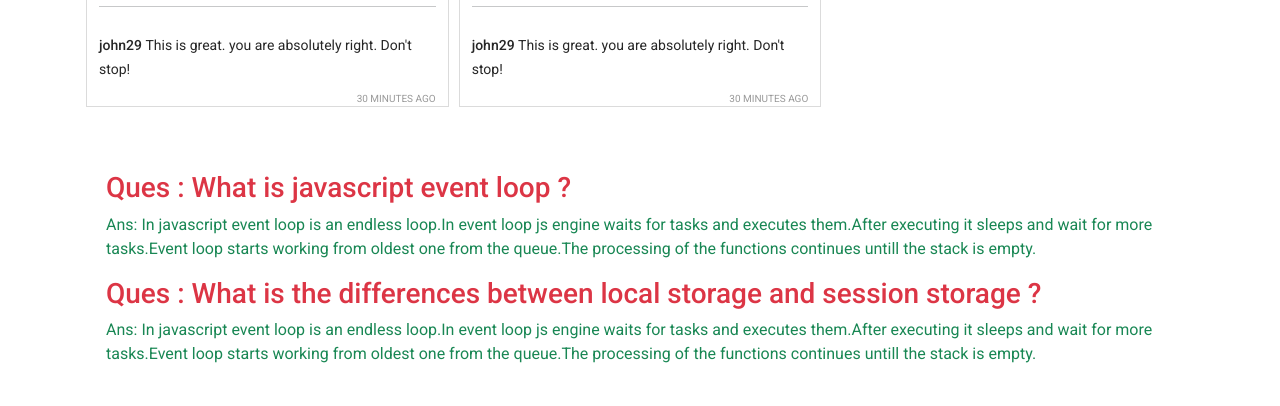
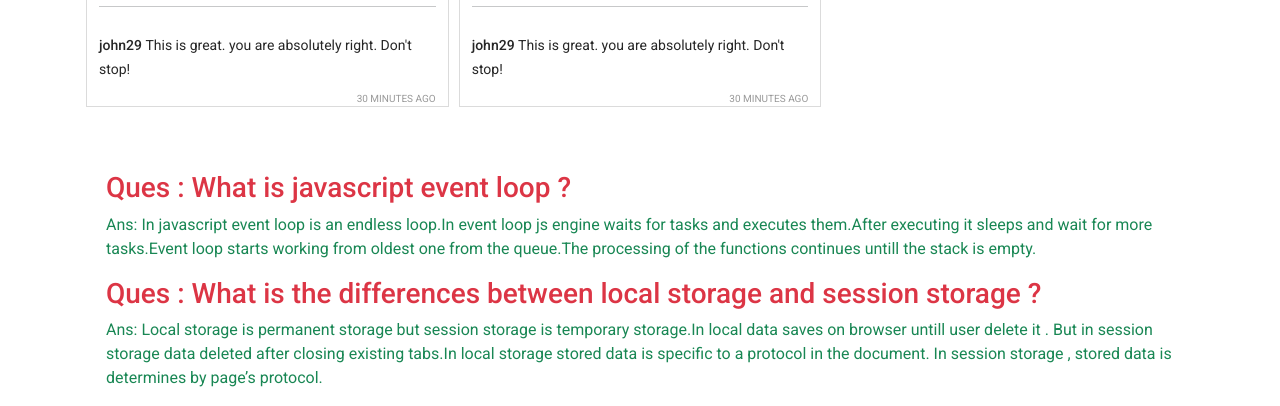
Before and after one commit to jannatnury/instra-sohor, a plain HTML site: page index.html in a window 1280 px wide. Shown: the part 1425-1831 px from the top of the page. Before the commit the page ends 1807 px from the top, so only its background shows below. Drawn offline with nearby package versions, Linux system fonts and the light colour scheme.

Commit message:
6th bug fixed

```diff
--- a/index.html
+++ b/index.html
@@ -70,7 +70,7 @@
             </p>
             <h3 class="text-danger">Ques : What is the differences between local storage and session storage ?</h3>
             <p class="text-bold text-success">
-                Ans: In javascript event loop is an endless loop.In event loop js engine waits for tasks and executes them.After executing it sleeps and wait for more tasks.Event loop starts working from oldest one from the queue.The processing of the functions continues untill the stack is empty.
+                Ans: Local storage is permanent storage but session storage is temporary storage.In local data saves on browser untill user delete it . But in session storage data deleted after closing existing tabs.In local storage stored data is specific to a protocol in the document. In session storage , stored data is determines by page’s protocol.
             </p>
         </div>
     </section>
```
